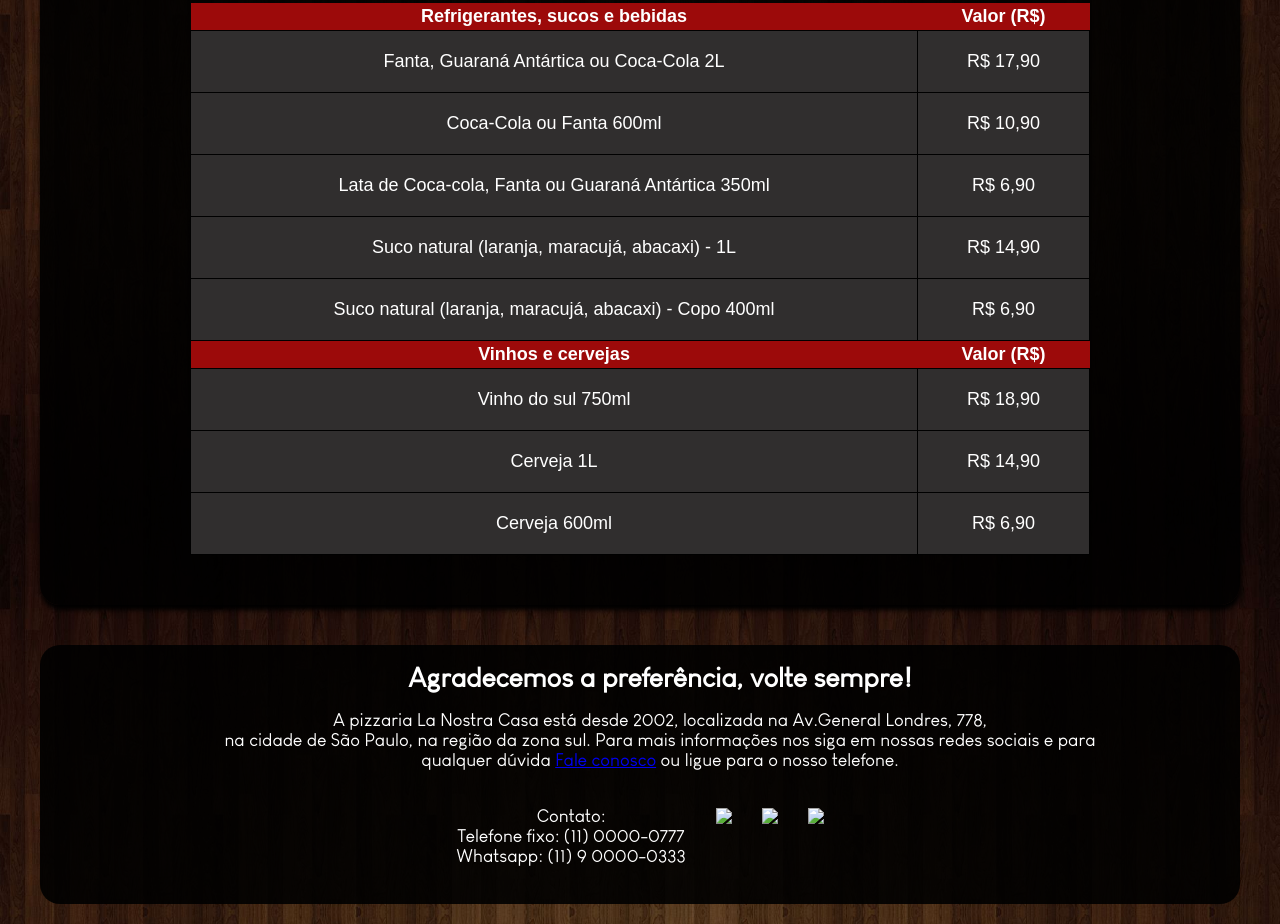
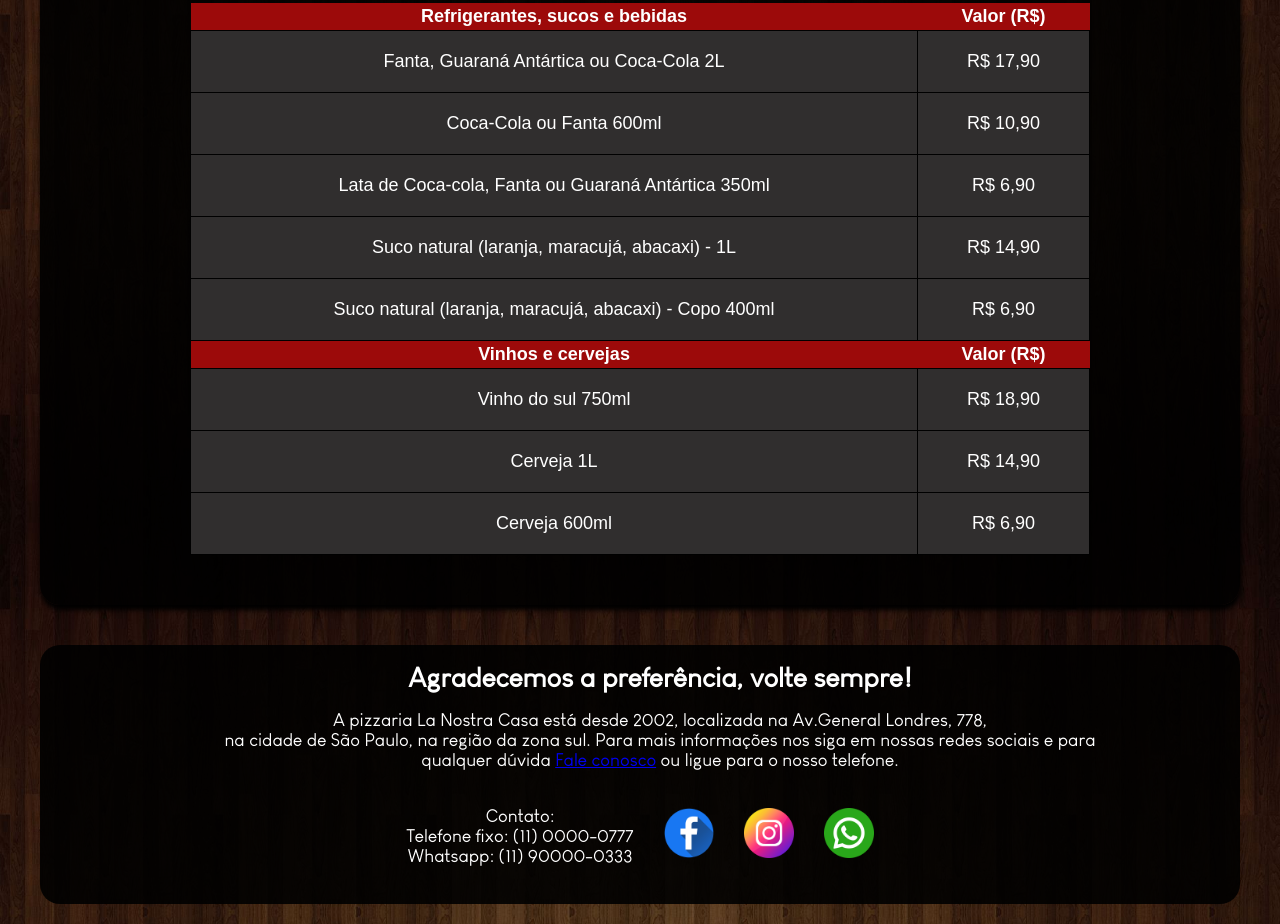
Before and after one commit to daik-fnd/pizzaria-la-nostra-casa, a plain HTML site: page cardapio.html in a window 1280 px wide. Shown: the part 1888-2812 px from the top of the page. Drawn offline with Linux system fonts and the light colour scheme.

Commit message:
Update cardapio.html

```diff
--- a/cardapio.html
+++ b/cardapio.html
@@ -216,7 +216,7 @@
         </div>
     </div>
 
-    <footer id="footer">
+        <footer id="footer">
         <div id="footer-container">
             <ul>
                 <li class="foot1">
@@ -231,15 +231,19 @@
             <div class="foot-icons">
 
                 <div class="foot1">
-                    <p>Contato: <br> Telefone fixo: (11) 0000-0777 <br> Whatsapp: (11) 9 0000-0333</p>
+                    <p>Contato: <br> Telefone fixo: (11) 0000-0777 <br> Whatsapp: (11) 90000-0333</p>
                     <p></p>
                     <p></p>
                 </div>
 
-                <a href="#"><img src="../Pizzaria/images/facebook-logo.png"></a>
-                <a href="#"><img src="../Pizzaria/images/instagram-logo.png"></a>
-                <a href="#"><img src="../Pizzaria/images/whatsapp-logo.png"></a>
-            </div>
+                <a href="https://www.facebook.com/?locale=pt_BR", target="_blank">
+                <img src="images/facebook-logo.png"></a>
+
+                <a href="https://www.instagram.com", target="_blank"><img src="images/instagram-logo.png"></a>
+
+                <a href="https://wa.me/551140028922?text=Agradecemos+a+prefer%C3%AAncia%2C+como+podemos+te+ajudar%3F", target="_blank">
+                <img src="images/whatsapp-logo.png"></a>
+        </div>
     </footer>
 </body>
 
```
